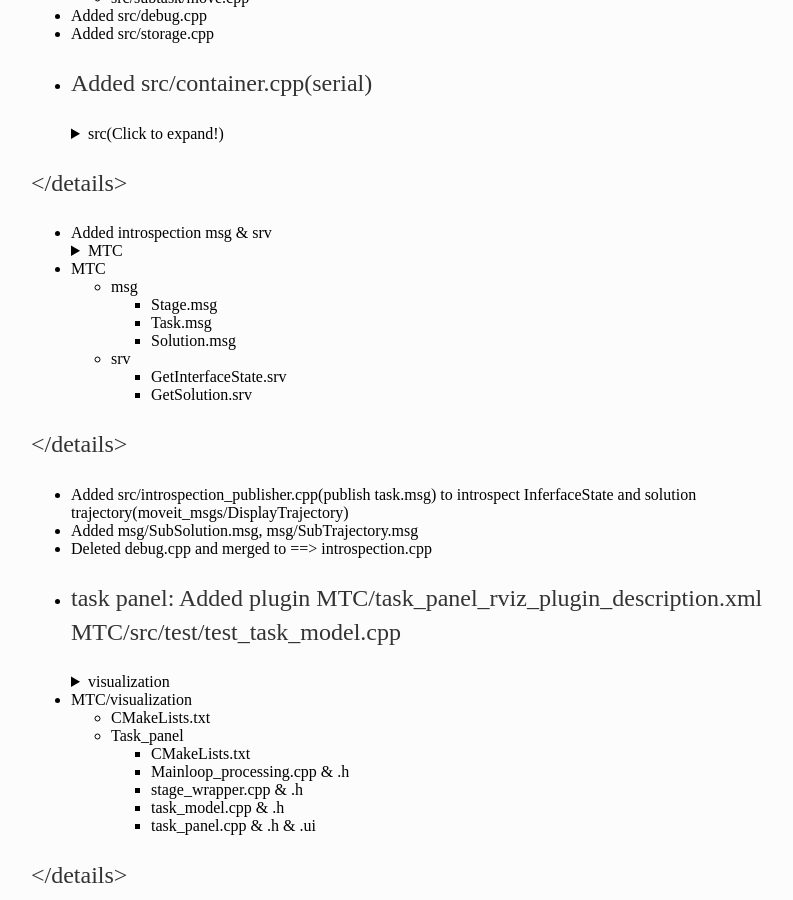
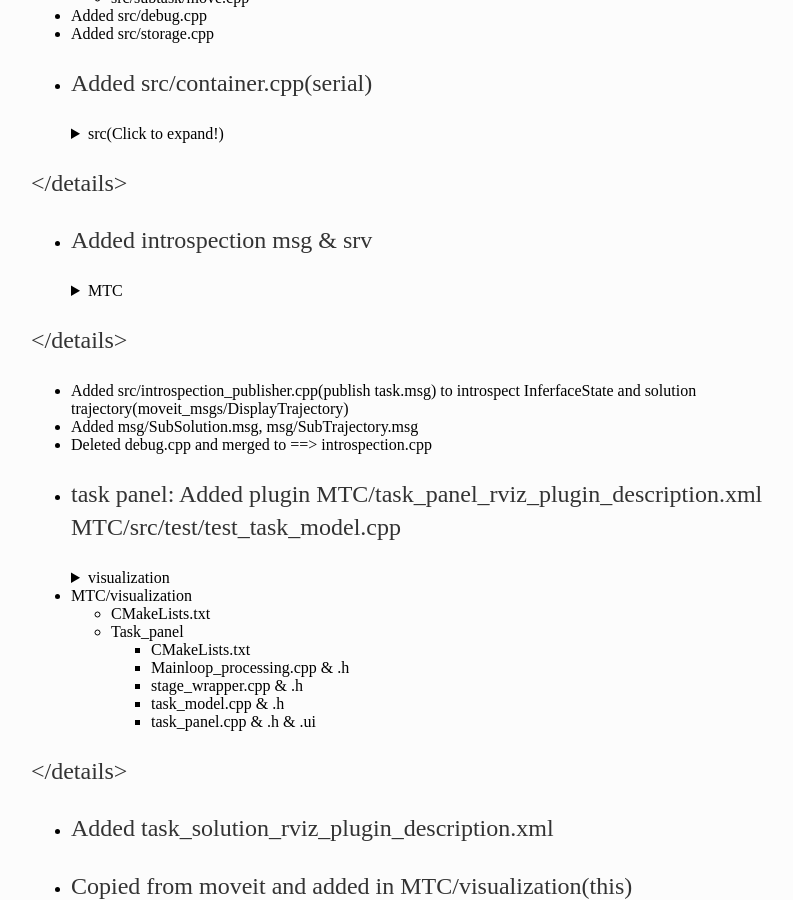
Before and after one commit to iamrajee/iamrajee.github.io, a Jekyll site: the page built from _posts/2020-03-28-MTC.md, in a window 1280 px wide and 900 px high, scrolled down 812 px. Shown: the whole window, without its empty margins (161-954 px from the left). Built offline with Jekyll 4.4.1, drawn with Linux system fonts in a browser that asks for light colours; our own code applies the rules of GitHub Pages for plain Markdown files.

Commit message:
Update 2020-03-28-MTC.md

```diff
--- a/_posts/2020-03-28-MTC.md
+++ b/_posts/2020-03-28-MTC.md
@@ -38,10 +38,10 @@
 </details>
 
 - Added introspection msg & srv
+
     <details>
         <summary>MTC</summary>
 
-- MTC
     - msg
         - Stage.msg
         - Task.msg
```
